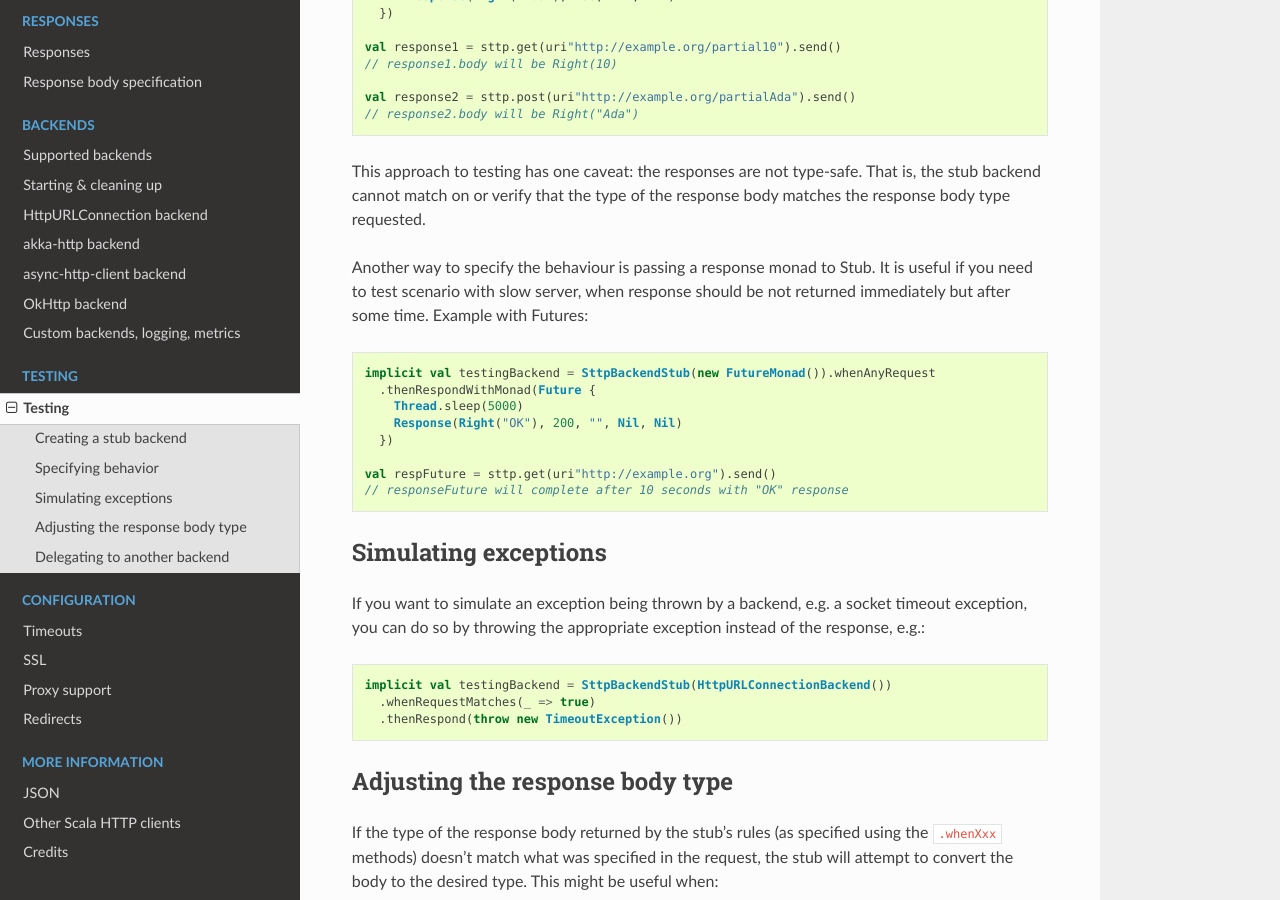
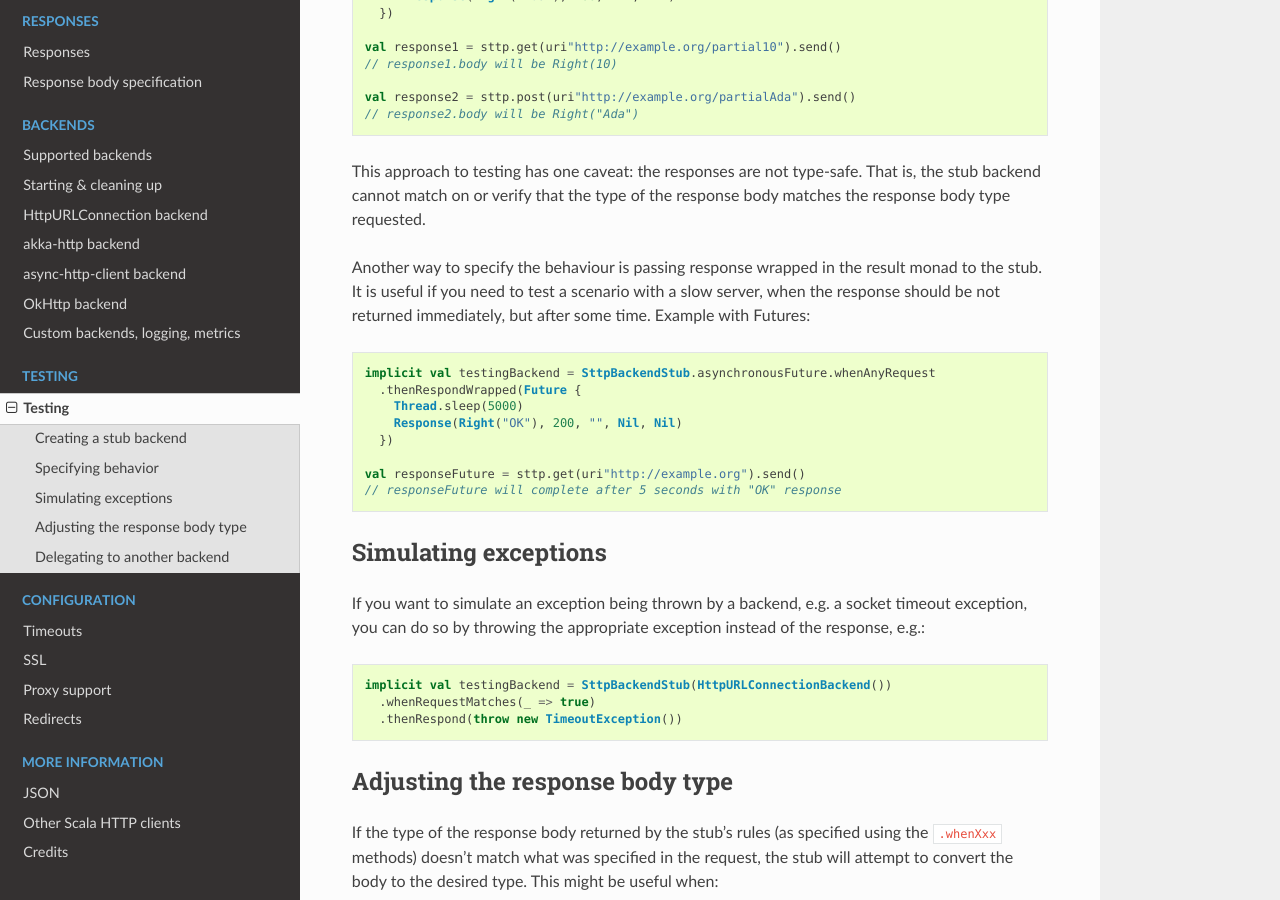
Before and after one commit to softwaremill/sttp, a Sphinx documentation site: the page built from docs/testing.rst, in a window 1280 px wide and 900 px high, scrolled down 1145 px. Built offline with Sphinx 7.4.7 and the Read the Docs theme 2.0.0, drawn with Linux system fonts in a browser that asks for light colours.

Commit message:
Renaming the new stub method

```diff
--- a/docs/testing.rst
+++ b/docs/testing.rst
@@ -49,17 +49,16 @@ It is also possible to match requests by partial function, returning a response.
 
 This approach to testing has one caveat: the responses are not type-safe. That is, the stub backend cannot match on or verify that the type of the response body matches the response body type requested.
 
-Another way to specify the behaviour is passing a response monad to Stub. It is useful if you need to test scenario with slow server, when response should be not returned immediately but after some time.
-Example with Futures: ::
+Another way to specify the behaviour is passing response wrapped in the result monad to the stub. It is useful if you need to test a scenario with a slow server, when the response should be not returned immediately, but after some time. Example with Futures: ::
 
-  implicit val testingBackend = SttpBackendStub(new FutureMonad()).whenAnyRequest
-    .thenRespondWithMonad(Future {
+  implicit val testingBackend = SttpBackendStub.asynchronousFuture.whenAnyRequest
+    .thenRespondWrapped(Future {
       Thread.sleep(5000)
       Response(Right("OK"), 200, "", Nil, Nil)
     })
 
-  val respFuture = sttp.get(uri"http://example.org").send()
-  // responseFuture will complete after 10 seconds with "OK" response
+  val responseFuture = sttp.get(uri"http://example.org").send()
+  // responseFuture will complete after 5 seconds with "OK" response
 
 Simulating exceptions
 ---------------------
```
Also changed, not shown: 2 other files.
